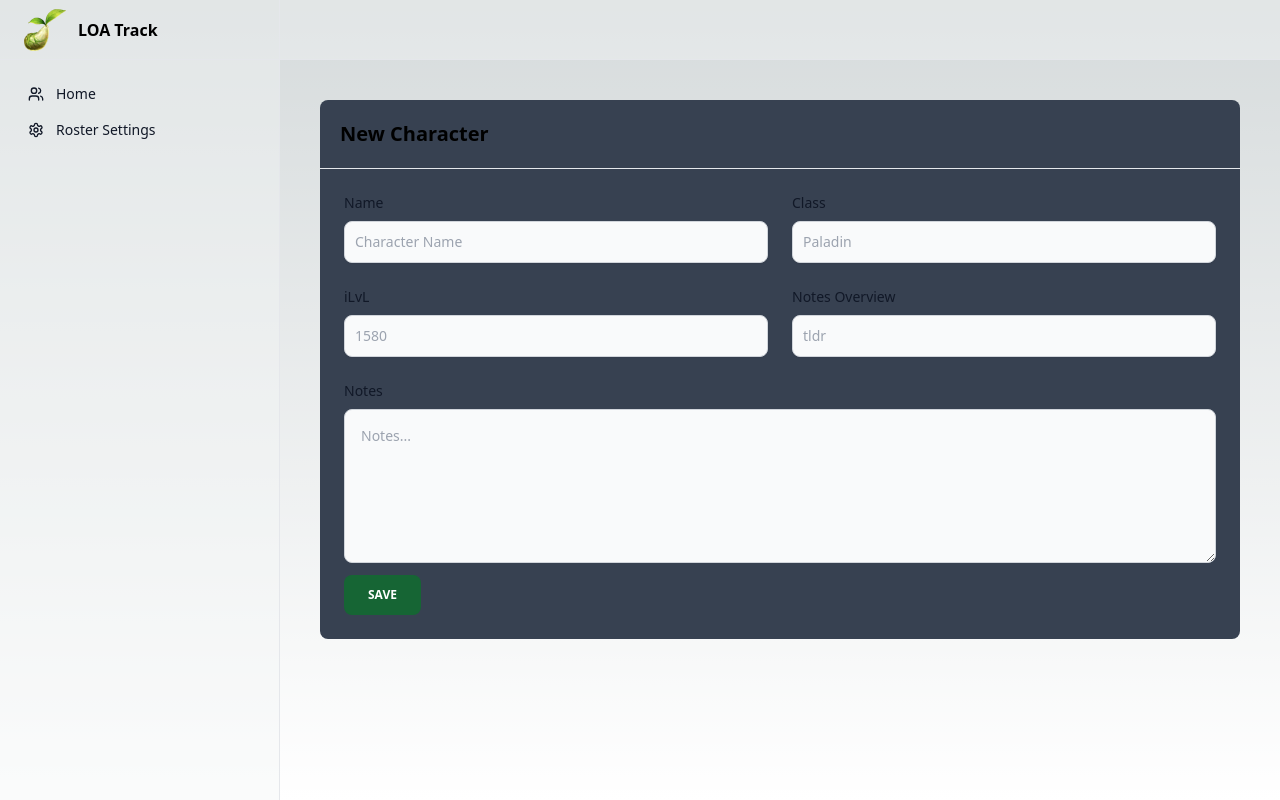
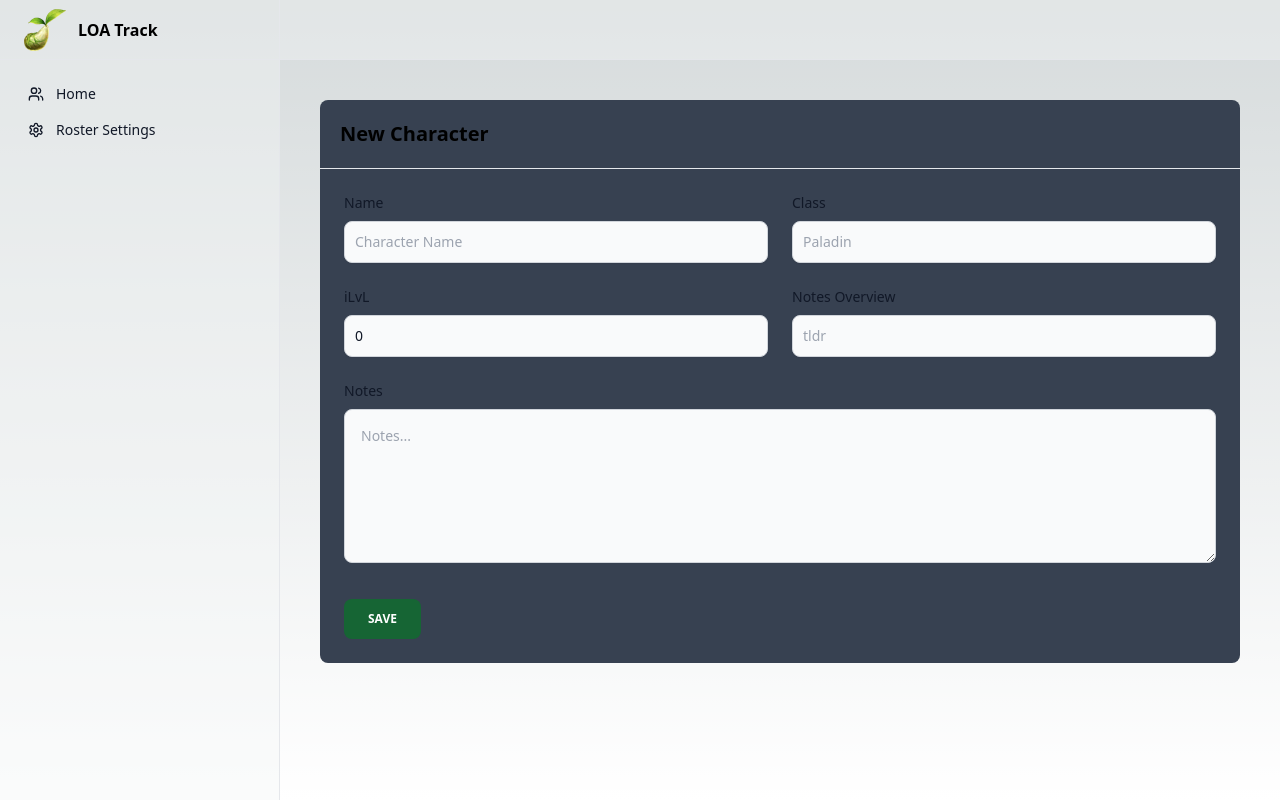
Before and after one commit to FlyingMagikarp/loatrack, a Next.js app in the folder loatrack/: page /character/new in a window 1280 px wide. Built offline with nearby package versions, Linux system fonts and the light colour scheme.

Commit message:
switch to state in forms

```diff
--- a/loatrack/src/app/character/[id]/page.tsx
+++ b/loatrack/src/app/character/[id]/page.tsx
@@ -1,12 +1,5 @@
-import { API_BASE, API_CHARACTER_V1 } from '@/lib/constants';
-import { ICharacterDto } from '@/lib/dtos';
 import CharacterEditInfoForm from "@/app/character/_components/CharacterEditInfoForm";
-
-async function getCharacter(charId: string){
-  const res = await fetch(API_BASE + API_CHARACTER_V1 + '?charId=' + charId, {cache: 'no-cache'});
-  const data = await res.json();
-  return data as ICharacterDto;
-}
+import {getCharacter} from "@/app/character/action";
 
 
 export default async function Character({params}: any) {
--- a/loatrack/src/app/character/_components/CharacterEditInfoForm.tsx
+++ b/loatrack/src/app/character/_components/CharacterEditInfoForm.tsx
@@ -1,7 +1,7 @@
 'use client'
 
 import {useRouter} from "next/navigation";
-import {FormEvent} from "react";
+import {FormEvent, useEffect, useState} from "react";
 import {ICharacterDto} from "@/lib/dtos";
 import {USER_ID} from "@/lib/constants";
 import {updateCharacterInfo} from "@/app/character/action";
@@ -13,23 +13,38 @@ export interface ICharacterEditInfoFormProps {
 export default function CharacterEditInfoForm({ character }: ICharacterEditInfoFormProps) {
   const router = useRouter();
 
-  async function onSubmit(event: FormEvent<HTMLFormElement>){
-    event.preventDefault();
+  const [name, setName] = useState<string>('');
+  const [classname, setClassname] = useState<string>('');
+  const [ilvl, setIlvl] = useState<number>(0);
+  const [notesOverview, setNotesOverview] = useState<string>('');
+  const [notes, setNotes] = useState<string>('');
 
-    const formData = new FormData(event.currentTarget);
+  useEffect(() => {
+    if(character){
+      setName(character.name);
+      setClassname(character.classname);
+      setIlvl(character.ilvl);
+      setNotesOverview(character.notesOverview);
+      setNotes(character.notes);
+    }
+  }, [character]);
 
+
+
+  async function onSubmit(){
+    console.log("SUBMIT")
     let data:ICharacterDto = {
       id: character ? character.id : -1,
       userId: USER_ID,
 
-      name: formData.get("char-name")?.toString()??'',
-      classname: formData.get("class-name")?.toString()??'',
-      ilvl: Number(formData.get("ilvl")?.toString() ??'0'),
-      notesOverview: formData.get("notes-overview")?.toString()??'',
-      notes: formData.get("notes")?.toString()??''
+      name: name,
+      classname: classname,
+      ilvl: ilvl,
+      notesOverview: notesOverview,
+      notes: notes
     }
 
-    await updateCharacterInfo(data).then(()=>router.push('/roster'));
+    await updateCharacterInfo(data).then(router.refresh);
 
   }
 
@@ -43,25 +58,25 @@ export default function CharacterEditInfoForm({ character }: ICharacterEditInfoF
           </div>
 
           <div className="p-6 space-y-6">
-            <form onSubmit={onSubmit}>
+
               <div className="grid grid-cols-6 gap-6">
                 <div className="col-span-6 sm:col-span-3">
                   <label htmlFor="char-name" className="text-sm font-medium text-gray-900 block mb-2">Name</label>
                   <input type="text" name="char-name" id="char-name"
                          className="shadow-sm bg-gray-50 border border-gray-300 text-gray-900 sm:text-sm rounded-lg focus:ring-cyan-600 focus:border-cyan-600 block w-full p-2.5"
-                         placeholder="Character Name" required defaultValue={character?.name}/>
+                         placeholder="Character Name" required value={name} onChange={e => setName(e.target.value)}/>
                 </div>
                 <div className="col-span-6 sm:col-span-3">
                   <label htmlFor="class-name" className="text-sm font-medium text-gray-900 block mb-2">Class</label>
                   <input type="text" name="class-name" id="class-name"
                          className="shadow-sm bg-gray-50 border border-gray-300 text-gray-900 sm:text-sm rounded-lg focus:ring-cyan-600 focus:border-cyan-600 block w-full p-2.5"
-                         placeholder="Paladin" required defaultValue={character?.classname}/>
+                         placeholder="Paladin" required value={classname} onChange={e => setClassname(e.target.value)}/>
                 </div>
                 <div className="col-span-6 sm:col-span-3">
                   <label htmlFor="ilvl" className="text-sm font-medium text-gray-900 block mb-2">iLvL</label>
                   <input type="text" name="ilvl" id="ilvl"
                          className="shadow-sm bg-gray-50 border border-gray-300 text-gray-900 sm:text-sm rounded-lg focus:ring-cyan-600 focus:border-cyan-600 block w-full p-2.5"
-                         placeholder="1580" required defaultValue={character?.ilvl}/>
+                         placeholder="1580" required value={ilvl} onChange={e => setIlvl(Number(e.target.value))}/>
                 </div>
 
 
@@ -70,24 +85,24 @@ export default function CharacterEditInfoForm({ character }: ICharacterEditInfoF
                     Overview</label>
                   <input type="text" name="notes-overview" id="notes-overview"
                          className="shadow-sm bg-gray-50 border border-gray-300 text-gray-900 sm:text-sm rounded-lg focus:ring-cyan-600 focus:border-cyan-600 block w-full p-2.5"
-                         placeholder="tldr" defaultValue={character?.notesOverview}/>
+                         placeholder="tldr" value={notesOverview} onChange={e => setNotesOverview(e.target.value)}/>
                 </div>
                 <div className="col-span-full">
                   <label htmlFor="notes"
                          className="text-sm font-medium text-gray-900 block mb-2">Notes</label>
                   <textarea name="notes" id="notes" rows="6"
                             className="bg-gray-50 border border-gray-300 text-gray-900 sm:text-sm rounded-lg focus:ring-cyan-600 focus:border-cyan-600 block w-full p-4"
-                            placeholder="Notes..." defaultValue={character?.notes}></textarea>
+                            placeholder="Notes..." value={notes} onChange={e => setNotes(e.target.value)}></textarea>
                 </div>
               </div>
 
               <div>
                 <button
                     className="btn-primary"
-                    type="submit">Save
+                    onClick={onSubmit}>Save
                 </button>
               </div>
-            </form>
+
           </div>
         </div>
       </main>
--- a/loatrack/src/app/character/action.ts
+++ b/loatrack/src/app/character/action.ts
@@ -1,5 +1,5 @@
 import {ICharacterDto} from "@/lib/dtos";
-import {API_BASE, API_UPDATE_CHARACTER_V1} from "@/lib/constants";
+import {API_BASE, API_CHARACTER_V1, API_UPDATE_CHARACTER_V1} from "@/lib/constants";
 
 export async function updateCharacterInfo(character: ICharacterDto) {
   const res = await fetch(API_BASE + API_UPDATE_CHARACTER_V1, {
@@ -13,3 +13,10 @@ export async function updateCharacterInfo(character: ICharacterDto) {
   console.log('res');
   console.log(res);
 }
+
+
+export async function getCharacter(charId: number){
+  const res = await fetch(API_BASE + API_CHARACTER_V1 + '?charId=' + charId, {cache: 'no-cache'});
+  const data = await res.json();
+  return data as ICharacterDto;
+}
--- /dev/null
+++ b/loatrack/src/app/inventory/character/page.tsx
@@ -0,0 +1,9 @@
+
+
+export default async function InventoryCharacter (){
+  return (
+      <main>
+        Inventory Character
+      </main>
+  );
+}
--- /dev/null
+++ b/loatrack/src/app/inventory/roster/page.tsx
@@ -0,0 +1,9 @@
+
+export default async function InventoryRoster() {
+
+  return (
+      <main>
+        Roster Inv
+      </main>
+  );
+}
```
